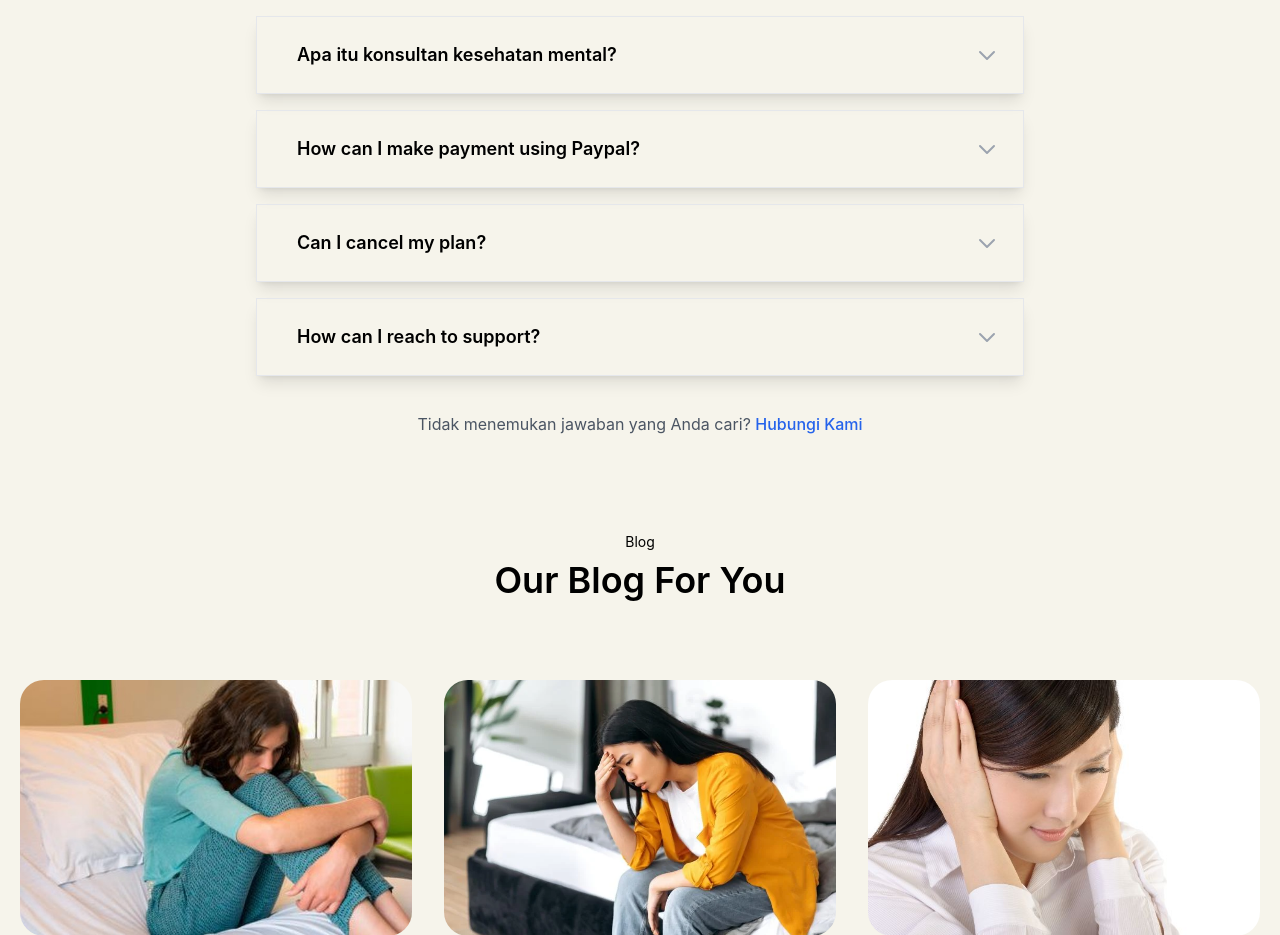
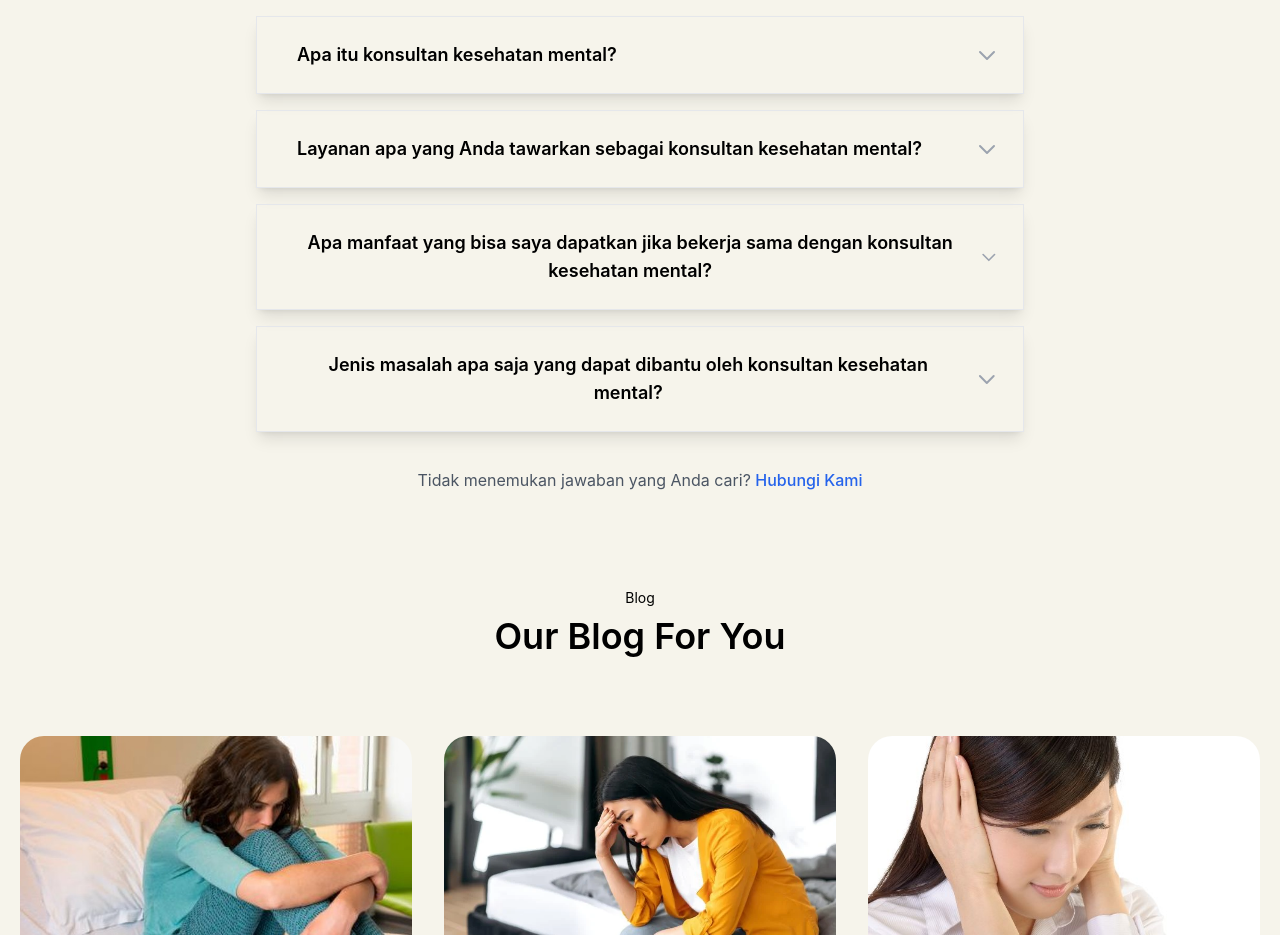
Before and after one commit to rafrmdhn/me-time, a React (Create React App) app: page /pages/Home in a window 1280 px wide. Shown: the part 5660-6595 px from the top of the page. Built offline with nearby package versions, Linux system fonts and the light colour scheme.

Commit message:
Memperbarui Jenis Pertanyaan Pada FaQ

```diff
--- a/src/components/faq.jsx
+++ b/src/components/faq.jsx
@@ -14,15 +14,15 @@ const FaQ = () => {
       answer: "konsultan kesehatan mental adalah seseorang yang memberikan konseling dan dukungan emosional kepada klien yang mengalami masalah kesehatan mental, serta membantu mereka mengembangkan strategi dan intervensi yang sesuai dengan kebutuhan mereka.",
     },
     {
-      question: "How can I make payment using Paypal?",
+      question: "Layanan apa yang Anda tawarkan sebagai konsultan kesehatan mental?",
       answer: "Amet minim mollit non deserunt ullamco est sit aliqua dolor do amet sint. Velit officia consequat duis enim velit mollit.",
     },
     {
-      question: "Can I cancel my plan?",
+      question: "Apa manfaat yang bisa saya dapatkan jika bekerja sama dengan konsultan kesehatan mental?",
       answer: "Amet minim mollit non deserunt ullamco est sit aliqua dolor do amet sint. Velit officia consequat duis enim velit mollit.",
     },
     {
-      question: "How can I reach to support?",
+      question: "Jenis masalah apa saja yang dapat dibantu oleh konsultan kesehatan mental?",
       answer: "Amet minim mollit non deserunt ullamco est sit aliqua dolor do amet sint. Velit officia consequat duis enim velit mollit.",
     },
   ];
```
